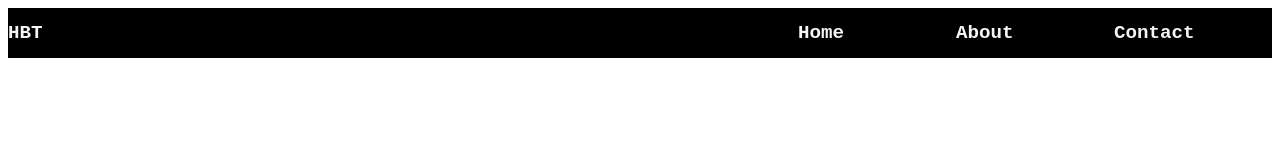
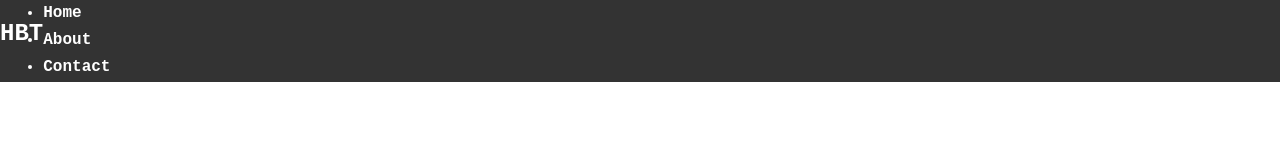
Before and after one commit to ianturner88/introHTMLandCSS, a plain HTML site: page hotelWebsite/index.html in a window 1280 px wide. Drawn offline with Linux system fonts and the light colour scheme.

Commit message:
Dinner break

```diff
--- a/hotelWebsite/css/index.css
+++ b/hotelWebsite/css/index.css
@@ -1,15 +1,50 @@
-.header {
-  display: grid;
-  background: black;
-  color: whitesmoke;
-  font-family: "Courier New", Courier, monospace;
-  font-weight: bolder;
-  font-size: larger;
-  grid-template-columns: 5fr 1fr 1fr 1fr;
-  height: 50px;
-  align-items: center;
+/* Reset */
+* {
+  margin: 0;
+  padding: 0;
+  box-sizing: border-box;
 }
 
-.logo {
-  text-align: center;
+/* Main styling */
+html,
+body {
+  font-family: "Courier New", Courier, monospace;
+  font-weight: bold;
+  line-height: 1.7em;
 }
+
+a {
+  /* the hyperlinks */
+  color: #333;
+  /* ensures the hyperlinks aren't underlined */
+  text-decoration: none;
+}
+
+h1,
+h2,
+h3 {
+  padding-bottom: 20px;
+}
+
+p {
+  margin: 10px, 0;
+}
+
+/* Nav bar */
+#navbar {
+  background: #333;
+  /* text colour -> doesn't apply to links */
+  color: #fff;
+  /* ensures nothing overrules background */
+  overflow: auto;
+}
+
+#navbar a {
+  /* colours the links white */
+  color: #fff;
+}
+
+#navbar h1 {
+  float: left;
+  padding-top: 20px;
+}
--- a/hotelWebsite/index.html
+++ b/hotelWebsite/index.html
@@ -7,11 +7,15 @@
     <title>Hotel BT | Boston</title>
   </head>
   <body>
-    <div class="header">
-      <div id="logo">HBT</div>
-      <div id="home">Home</div>
-      <div id="about">About</div>
-      <div id="contact">Contact</div>
-    </div>
+    <header>
+      <nav id="navbar">
+        <h1 class="logo"><a href="index.html"> HBT </a></h1>
+        <ul>
+          <li><a href="index.html">Home</a></li>
+          <li><a href="about.html">About</a></li>
+          <li><a href="contact.html">Contact</a></li>
+        </ul>
+      </nav>
+    </header>
   </body>
 </html>
```
